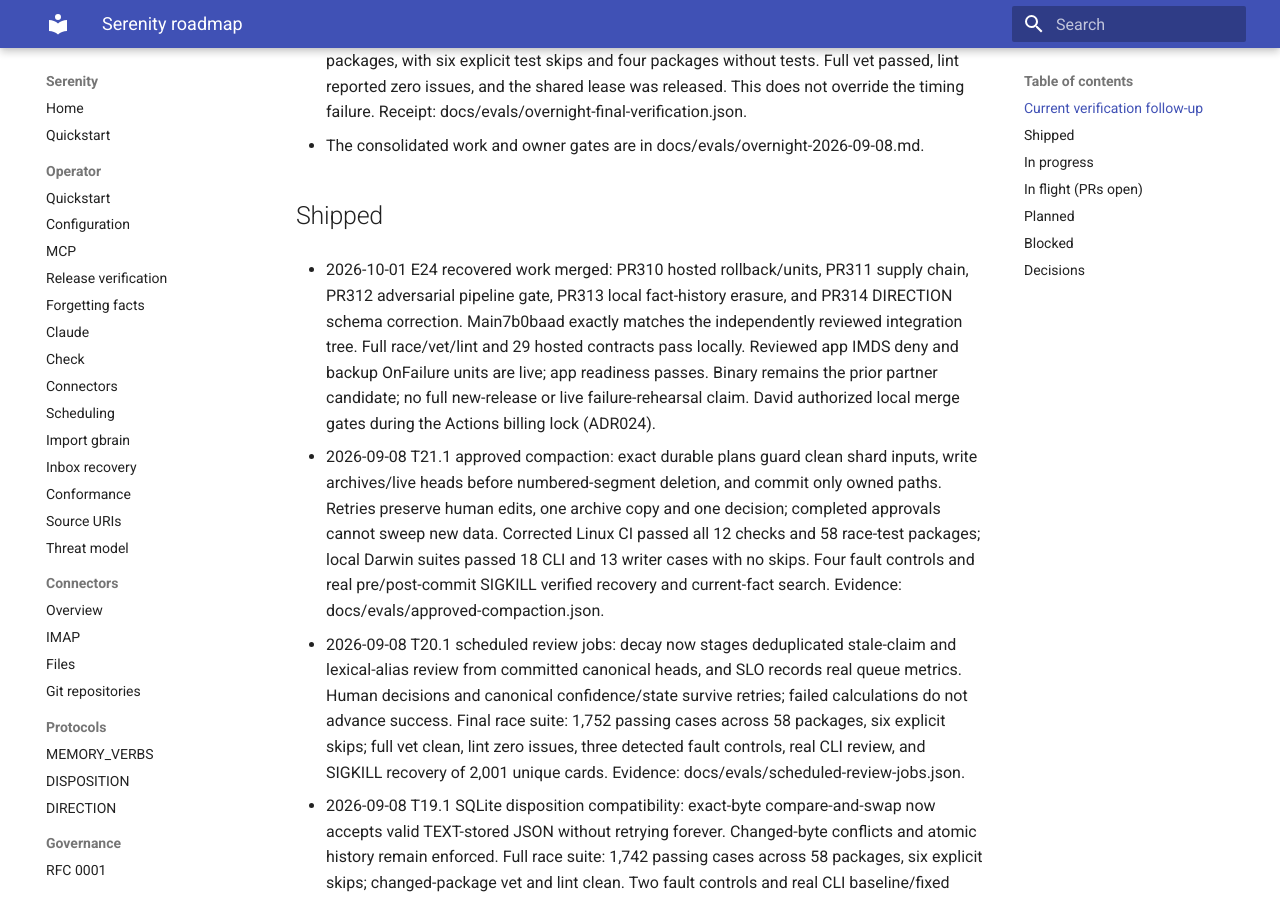
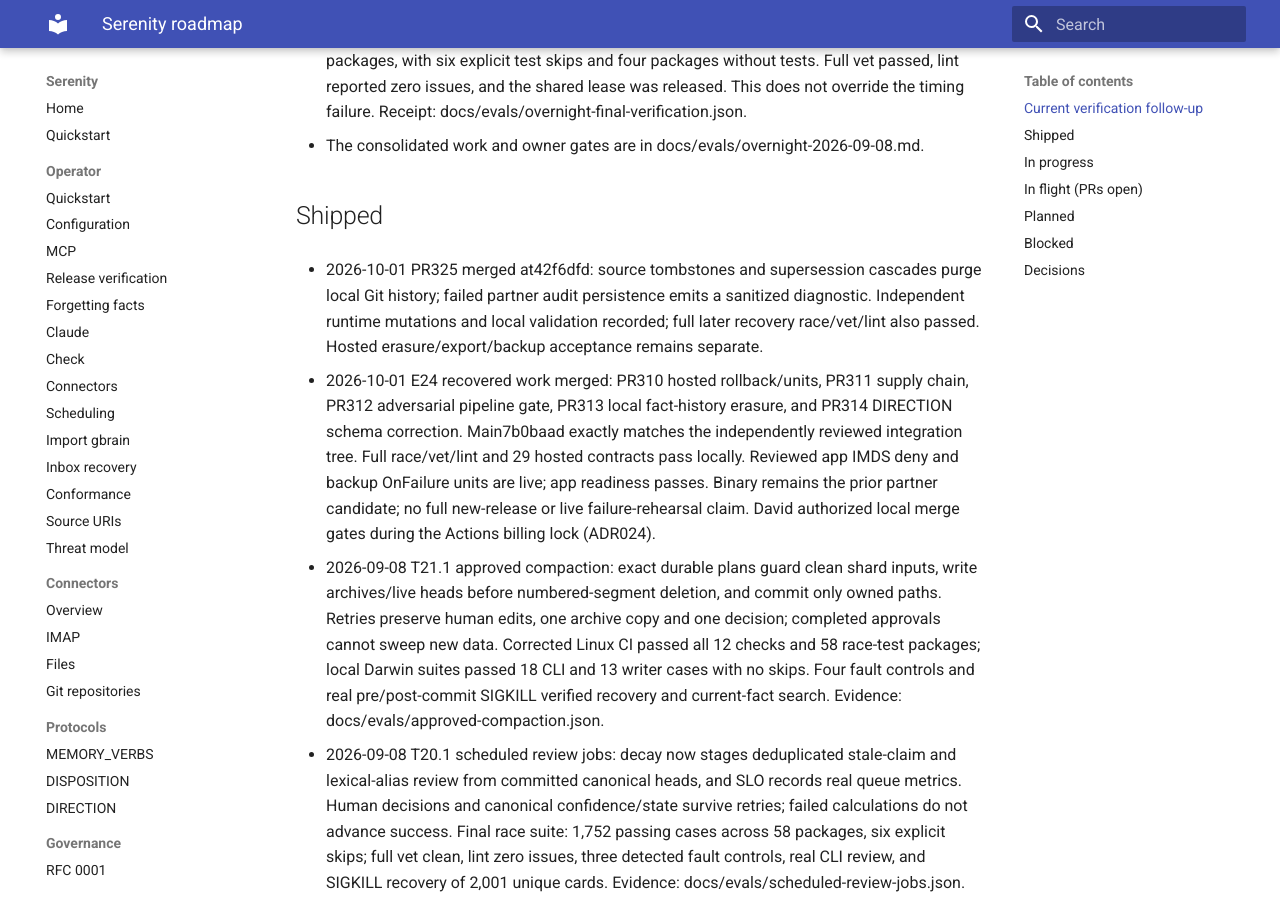
Before and after one commit to sirerun/serenity, an MkDocs documentation site: the page built from docs/roadmap.md, in a window 1280 px wide and 900 px high, scrolled down 461 px. Built offline with MkDocs 1.6.1 and Material for MkDocs 9.7.7, drawn with Linux system fonts in a browser that asks for light colours; some of the changed text lies outside the part shown.

Commit message:
docs: reconcile roadmap with merged and held recovery work

```diff
--- a/docs/roadmap.md
+++ b/docs/roadmap.md
@@ -9,6 +9,8 @@
 - The consolidated work and owner gates are in docs/evals/overnight-2026-09-08.md.
 
 ## Shipped
+
+- 2026-10-01 PR325 merged at42f6dfd: source tombstones and supersession cascades purge local Git history; failed partner audit persistence emits a sanitized diagnostic. Independent runtime mutations and local validation recorded; full later recovery race/vet/lint also passed. Hosted erasure/export/backup acceptance remains separate.
 
 - 2026-10-01 E24 recovered work merged: PR310 hosted rollback/units, PR311 supply chain, PR312 adversarial pipeline gate, PR313 local fact-history erasure, and PR314 DIRECTION schema correction. Main7b0baad exactly matches the independently reviewed integration tree. Full race/vet/lint and 29 hosted contracts pass locally. Reviewed app IMDS deny and backup OnFailure units are live; app readiness passes. Binary remains the prior partner candidate; no full new-release or live failure-rehearsal claim. David authorized local merge gates during the Actions billing lock (ADR024).
 
@@ -350,7 +352,7 @@
 
 ## In progress
 
-- 2026-10-01 E24 continuation: three isolated GPT-6-Luna lanes audited local acceptance, router/hosted readiness, and erasure disclosures. Ordinary-source history purge and the supersession cascade correction are ready for final integration checks, alongside safe partner audit-failure diagnostics. T24.23 is partial until owned hosted export/backup changes meet their contracts. Docs-chat secret migration is live, with four public checks passing. T24.28 and whole-module git drift remain open. Source-pinned evidence and ownership: docs/plans/e24-continuation-2026-10-01.md.
+- 2026-10-01 Hosted freeze recovery (Codex coordinator, Luna workers): current-main audits and banked fixes cover billing read errors, quota-period retry identity, trusted canonical operation IDs, and backup manifest-v2 recovery. PR326 is draft pending the reviewed fingerprint correction and final checks. T23.44/47/49 remain PARTIAL; journal/service/physical-storage and lifecycle qualification stay explicit. Ownership and next steps: docs/plans/hosted-recovery-implementation-2026-10-01.md.
 
 
 - 2026 08 27 E0 wave 0a complete (9/9) -- see Shipped entries for T0.1-T0.12.
@@ -365,6 +367,8 @@
 - 2026-09-07 T4.17 (M4 exit, David-only) partial evidence recorded in PR #180 (`c5d7726`, `docs/evals/m4-report.md`). David personally ran the ceiling-trip and auth-sweep checks: a $10 judgment call against a $45-of-$50 ceiling correctly staged approval item `76fcc26e38e4dec9b302cb748d96bcff` rather than running; every endpoint a live `serenity serve --http` process actually registers (`/healthz`, `/mcp` -- `/disposition/*` and `/direction/*` are documented as not yet wired into any live `serve` command, per `docs/protocol/DISPOSITION_v1.md`/`DIRECTION_v1.md`, so 2 is the true total today, not a partial sweep) returned 401 unauthenticated. The remaining clause -- an external Claude Code session answering a citation question -- is genuinely blocked: the attempted invocation stopped at `Not logged in - Please run /login` before creating a session, so no Claude answer is claimed. A same-brain JSON-RPC client check substituted for it (remember/recall round trip returned two real citation ids), but that is not what the acc line asks for. T4.17's checkbox correctly stays unchecked -- the report says so itself. Verified independently, not just read at face value: confirmed `/disposition/*`/`/direction/*` have zero non-test callers of their `Register` methods anywhere in the codebase, so the 2-endpoint sweep is complete against what actually runs, not a sampling gap. Nothing left here for a pool session or this coordinator -- finishing T4.17 needs David's own `/login`.
 
 ## In flight (PRs open)
+
+- 2026-10-01 [PR326](https://github.com/sirerun/serenity/pull/326), Codex: hosted retry/accounting and billing read recovery, with canonical write ordering and isolated bundle-clone helper. Draft held for normalized remember fingerprint correction/review; local full race/vet/lint evidence recorded, no paid Actions prerequisite.
 
 - 2026-09-07 /apply --pool wave dispatched after T4.7 shipped (PR #162/#163): claims WON for T4.13 (conformance fixture set under testdata/conformance/, deps T4.7 met), T1.29 (close the P>=0.90/R>=0.80 recall bar for the 12 partially-scoring ava extraction families) -- **shipped, PR #179, see Shipped above** --, T4.21 (authenticated Streamable HTTP MCP endpoint at /mcp, deps T4.1/T4.2/T4.3/T4.20 all met), T4.16 (protocol governance documents MEMORY_VERBS_v1.md/DISPOSITION_v1.md/DIRECTION_v1.md, deps T4.7 met). Frontier scan confirmed only 5 tasks are mechanically dispatchable right now (ADR 011: deps+blocked-by fields are authoritative, not epic-rollup prose) -- T5.5 (adversarial corpus release gate, deps T1.20/T3.12/T4.11 all met, no blocked-by on its own line despite E5's general "gated behind M1+M4" framing) is the 5th, queued for whoever frees up first; no file/package collision expected across all 5. T5.1/T5.9 remain correctly held on blocked-by:[T4.17] (M4 exit, David-only, unchecked). Owner: pool.
 
```
